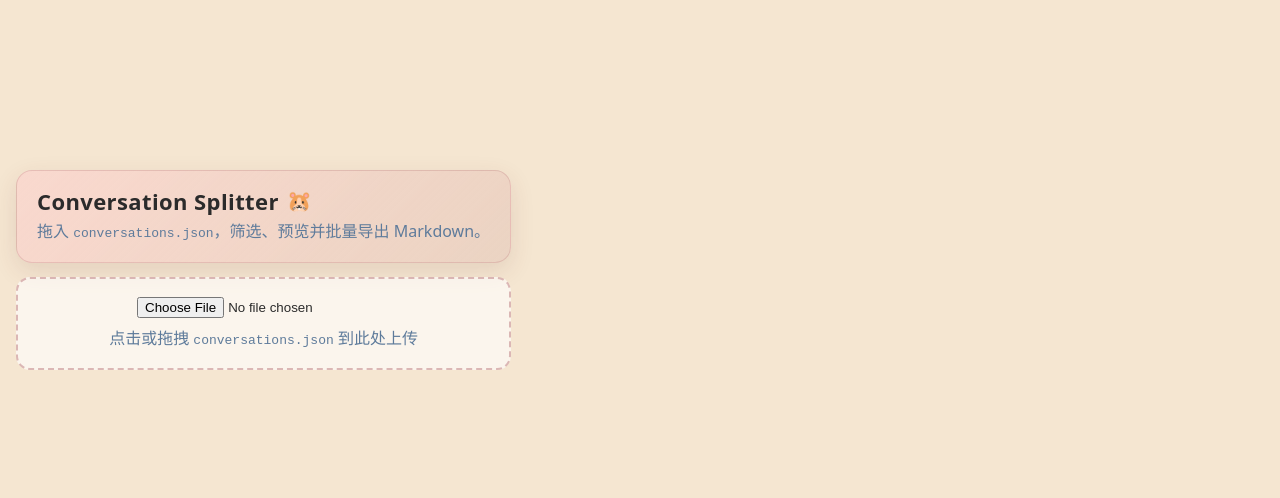
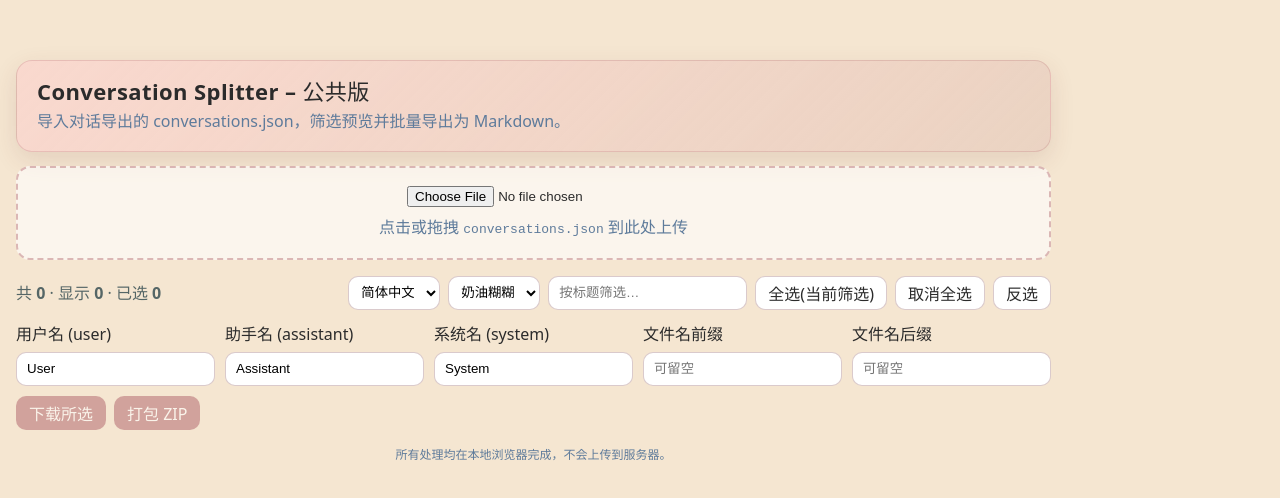
Before and after one commit to chuan-101/json-splitter-public, a React (Vite) app: page / in a window 1280 px wide. Shown: the part 130-628 px from the top of the page. Built offline with nearby package versions, Linux system fonts and the light colour scheme.

Commit message:
initial public version

```diff
--- a/src/JsonConvoSplitter.jsx
+++ b/src/JsonConvoSplitter.jsx
@@ -1,13 +1,38 @@
-import React, { useState, useMemo } from "react";
+import React, { useMemo, useState } from "react";
 
-export default function JsonConvoSplitter() {
+/**
+ * PublicJsonConvoExporter
+ * — A clean, public-friendly version of the JSON conversation splitter/exporter.
+ * Differences vs. the private build:
+ *   • Neutral speaker names (Assistant/User) with user-editable labels
+ *   • Optional nickname mapping by role
+ *   • Language toggle (简体中文 / English)
+ *   • Same minimal ZIP (store) writer, no dependencies
+ *   • Theme selector kept, hamster removed (but still cute ✨)
+ *   • Filename pattern customizable
+ */
+export default function PublicJsonConvoExporter() {
+  // ---------- UI State ----------
   const [convos, setConvos] = useState([]);
   const [selected, setSelected] = useState(new Set());
   const [query, setQuery] = useState("");
   const [dragging, setDragging] = useState(false);
   const [previewIdx, setPreviewIdx] = useState(null);
   const [theme, setTheme] = useState("cream");
+  const [lang, setLang] = useState("zh"); // zh | en
 
+  // Display name mapping
+  const [roleNameUser, setRoleNameUser] = useState("User");
+  const [roleNameAssistant, setRoleNameAssistant] = useState("Assistant");
+  const [roleNameSystem, setRoleNameSystem] = useState("System");
+
+  // Filename controls
+  const [filePrefix, setFilePrefix] = useState("");
+  const [fileSuffix, setFileSuffix] = useState("");
+
+  const t = (k) => (translations[lang]?.[k] ?? k);
+
+  // ---------- Helpers ----------
   const safe = (s) => (s || "Untitled").replace(/[^0-9A-Za-z_\-\u4e00-\u9fa5]+/g, "_").slice(0, 80);
 
   const buildChain = (conv) => {
@@ -29,14 +54,21 @@ export default function JsonConvoSplitter() {
     return String(message.content);
   };
 
+  const roleDisplay = (role) => {
+    const r = (role || "assistant").toLowerCase();
+    if (r === "user") return roleNameUser;
+    if (r === "system") return roleNameSystem;
+    return roleNameAssistant; // assistant, tool, function → treat as assistant for display
+  };
+
   const toMarkdown = (conv) => {
     const chain = buildChain(conv);
     return chain
       .map((m) => {
         const role = m.author?.role || "assistant";
         const text = extractText(m);
-        const displayRole = role === "assistant" ? "Syzygy" : "串串";
-        return `**${displayRole.toUpperCase()}**:\n${text}`;
+        const displayRole = roleDisplay(role);
+        return `**${displayRole}**:\n${text}`;
       })
       .join("\n\n\n");
   };
@@ -109,7 +141,7 @@ export default function JsonConvoSplitter() {
     return new Blob([zipBytes], { type: 'application/zip' });
   };
 
-  // ---------- events ----------
+  // ---------- Events ----------
   const onFile = async (file) => {
     if (!file) return;
     try {
@@ -119,7 +151,7 @@ export default function JsonConvoSplitter() {
       setSelected(new Set(json.map((_, i) => i)));
       setPreviewIdx(json.length ? 0 : null);
     } catch (e) {
-      alert("无法解析 JSON：" + e.message);
+      alert((lang === 'zh' ? '无法解析 JSON：' : 'Cannot parse JSON: ') + e.message);
     }
   };
 
@@ -151,10 +183,17 @@ export default function JsonConvoSplitter() {
   const deselectAllVisible = () => { const n = new Set(selected); visible.forEach(({ idx }) => n.delete(idx)); setSelected(n); };
   const invertVisible = () => { const n = new Set(selected); visible.forEach(({ idx }) => (n.has(idx) ? n.delete(idx) : n.add(idx))); setSelected(n); };
 
+  const makeFileName = (conv) => {
+    const { iso } = fmtDate(conv.create_time);
+    const title = safe(conv.title);
+    const prefix = filePrefix ? `${safe(filePrefix)}_` : "";
+    const suffix = fileSuffix ? `_${safe(fileSuffix)}` : "";
+    return `${prefix}${iso}_${title}${suffix}.md`;
+  };
+
   const downloadOne = (idx) => {
     const conv = convos[idx];
-    const { iso } = fmtDate(conv.create_time);
-    const filename = `${iso}_${safe(conv.title)}.md`;
+    const filename = makeFileName(conv);
     const blob = new Blob([toMarkdown(conv)], { type: "text/markdown" });
     triggerDownload(blob, filename);
   };
@@ -164,8 +203,7 @@ export default function JsonConvoSplitter() {
     const enc = new TextEncoder();
     const files = [...selected].sort((a,b)=>a-b).map(i => {
       const conv = convos[i];
-      const { iso } = fmtDate(conv.create_time);
-      const name = `${iso}_${safe(conv.title)}.md`;
+      const name = makeFileName(conv);
       const data = enc.encode(toMarkdown(conv));
       return { name, data };
     });
@@ -181,8 +219,8 @@ export default function JsonConvoSplitter() {
       <style>{theme === 'cream' ? cssCream : theme === 'berry' ? cssBerry : cssBasket}</style>
       <div className="wrap">
         <header className="hero">
-          <h1>Conversation Splitter <span className="ham">🐹</span></h1>
-          <p>拖入 <code>conversations.json</code>，筛选、预览并批量导出 Markdown。</p>
+          <h1>{t('title')}</h1>
+          <p>{t('subtitle')}</p>
         </header>
 
         <section
@@ -192,28 +230,57 @@ export default function JsonConvoSplitter() {
           onDrop={onDrop}
         >
           <input type="file" accept="application/json" onChange={(e) => onFile(e.target.files?.[0])} />
-          <div className="hint"><strong>点击或拖拽</strong> <code>conversations.json</code> 到此处上传</div>
+          <div className="hint"><strong>{t('clickOrDrag')}</strong> <code>conversations.json</code> {t('toHere')}</div>
         </section>
 
-        {convos.length > 0 && (
-          <>
         <div className="toolbar">
-              <div className="stats">共 <b>{convos.length}</b> 条 · 显示 <b>{visible.length}</b> 条 · 已选 <b>{selected.size}</b> 条</div>
+          <div className="stats">{t('total')} <b>{convos.length}</b> · {t('shown')} <b>{visible.length}</b> · {t('selected')} <b>{selected.size}</b></div>
           <div className="actions">
+            <select className="select" value={lang} onChange={(e)=>setLang(e.target.value)}>
+              <option value="zh">简体中文</option>
+              <option value="en">English</option>
+            </select>
             <select className="select" value={theme} onChange={(e)=>setTheme(e.target.value)}>
-                  <option value="cream">奶油糊糊</option>
-                  <option value="berry">浆果啃啃</option>
-                  <option value="basket">花篮翻翻</option>
+              <option value="cream">{t('themeCream')}</option>
+              <option value="berry">{t('themeBerry')}</option>
+              <option value="basket">{t('themeBasket')}</option>
             </select>
-                <input className="search" placeholder="按标题筛选…" value={query} onChange={(e)=>setQuery(e.target.value)} />
-                <button onClick={selectAllVisible}>全选(当前筛选)</button>
-                <button onClick={deselectAllVisible}>取消全选</button>
-                <button onClick={invertVisible}>反选</button>
-                <button className="primary" disabled={!selected.size} onClick={downloadSelected}>吱吱收下</button>
-                <button className="primary" disabled={!selected.size} onClick={downloadZip}>打包ZIP</button>
+            <input className="search" placeholder={t('filterByTitle')} value={query} onChange={(e)=>setQuery(e.target.value)} />
+            <button onClick={selectAllVisible}>{t('selectAll')}</button>
+            <button onClick={deselectAllVisible}>{t('deselectAll')}</button>
+            <button onClick={invertVisible}>{t('invert')}</button>
           </div>
         </div>
 
+        {/* Role mapping + filename controls */}
+        <div className="panel">
+          <div className="group">
+            <label>{t('roleUser')}</label>
+            <input className="input" value={roleNameUser} onChange={(e)=>setRoleNameUser(e.target.value)} />
+          </div>
+          <div className="group">
+            <label>{t('roleAssistant')}</label>
+            <input className="input" value={roleNameAssistant} onChange={(e)=>setRoleNameAssistant(e.target.value)} />
+          </div>
+          <div className="group">
+            <label>{t('roleSystem')}</label>
+            <input className="input" value={roleNameSystem} onChange={(e)=>setRoleNameSystem(e.target.value)} />
+          </div>
+          <div className="group">
+            <label>{t('filePrefix')}</label>
+            <input className="input" value={filePrefix} onChange={(e)=>setFilePrefix(e.target.value)} placeholder={t('optional')} />
+          </div>
+          <div className="group">
+            <label>{t('fileSuffix')}</label>
+            <input className="input" value={fileSuffix} onChange={(e)=>setFileSuffix(e.target.value)} placeholder={t('optional')} />
+          </div>
+          <div className="group rowBtns">
+            <button className="primary" disabled={!selected.size} onClick={downloadSelected}>{t('downloadSel')}</button>
+            <button className="primary" disabled={!selected.size} onClick={downloadZip}>{t('downloadZip')}</button>
+          </div>
+        </div>
+
+        {convos.length > 0 && (
           <div className="split">
             {/* left list */}
             <div className="list">
@@ -224,24 +291,16 @@ export default function JsonConvoSplitter() {
                 const msgCount = buildChain(c).length;
                 const active = previewIdx === idx;
                 return (
-                    <div
-                      key={c.id || idx}
-                      className={"row" + (active ? " active" : "")}
-                      onClick={() => highlight(idx)}
-                    >
+                  <div key={c.id || idx} className={"row" + (active ? " active" : "")} onClick={() => highlight(idx)}>
                     <label className="chk">
-                        <input
-                          type="checkbox"
-                          checked={checked}
-                          onChange={(e) => { e.stopPropagation(); toggle(idx); }}
-                        />
+                      <input type="checkbox" checked={checked} onChange={(e) => { e.stopPropagation(); toggle(idx); }} />
                     </label>
                     <div className="meta">
                       <div className="title" title={c.title || "Untitled"}>{date}｜{c.title || "Untitled"}</div>
-                        <div className="sub">{msgCount} 条消息</div>
+                      <div className="sub">{msgCount} {t('messages')}</div>
                     </div>
                     <div className="spacer" />
-                      <button className="ghost" onClick={(e) => { e.stopPropagation(); downloadOne(idx); }}>单独下载</button>
+                    <button className="ghost" onClick={(e) => { e.stopPropagation(); downloadOne(idx); }}>{t('downloadOne')}</button>
                   </div>
                 );
               })}
@@ -253,14 +312,14 @@ export default function JsonConvoSplitter() {
                 <>
                   <div className="pv-head">
                     <div className="pv-title" title={previewConv.title || "Untitled"}>{previewConv.title || "Untitled"}</div>
-                      <div className="pv-sub">{fmtDate(previewConv.create_time).d.toLocaleString()} · {previewMsgs.length} 条消息</div>
+                    <div className="pv-sub">{fmtDate(previewConv.create_time).d.toLocaleString()} · {previewMsgs.length} {t('messages')}</div>
                   </div>
                   <div className="pv-body">
                     {previewMsgs.map((m, i) => {
                       const role = m.author?.role || "assistant";
                       const text = extractText(m);
                       const side = role === "assistant" ? "left" : "right";
-                        const displayRole = role === "assistant" ? "Syzygy" : "串串";
+                      const displayRole = roleDisplay(role);
                       return (
                         <div key={i} className={`msg ${side}`}>
                           <div className="bubble">
@@ -273,28 +332,89 @@ export default function JsonConvoSplitter() {
                   </div>
                 </>
               ) : (
-                  <div className="pv-empty">选择左侧一条对话进行预览</div>
+                <div className="pv-empty">{t('pickOnLeft')}</div>
               )}
             </div>
           </div>
-          </>
         )}
+
+        <footer className="foot">
+          <div>{t('privacyNote')}</div>
+        </footer>
       </div>
     </div>
   );
 }
 
+// ------------------- i18n -------------------
+const translations = {
+  zh: {
+    title: "Conversation Splitter – 公共版",
+    subtitle: "导入对话导出的 conversations.json，筛选预览并批量导出为 Markdown。",
+    clickOrDrag: "点击或拖拽",
+    toHere: "到此处上传",
+    total: "共",
+    shown: "显示",
+    selected: "已选",
+    themeCream: "奶油糊糊",
+    themeBerry: "浆果啃啃",
+    themeBasket: "花篮翻翻",
+    filterByTitle: "按标题筛选…",
+    selectAll: "全选(当前筛选)",
+    deselectAll: "取消全选",
+    invert: "反选",
+    roleUser: "用户名 (user)",
+    roleAssistant: "助手名 (assistant)",
+    roleSystem: "系统名 (system)",
+    filePrefix: "文件名前缀",
+    fileSuffix: "文件名后缀",
+    optional: "可留空",
+    downloadSel: "下载所选",
+    downloadZip: "打包 ZIP",
+    downloadOne: "单独下载",
+    messages: "条消息",
+    pickOnLeft: "选择左侧一条对话进行预览",
+    privacyNote: "所有处理均在本地浏览器完成，不会上传到服务器。",
+  },
+  en: {
+    title: "Conversation Splitter – Public Edition",
+    subtitle: "Import conversations.json, filter/preview and export conversations to Markdown.",
+    clickOrDrag: "Click or drag",
+    toHere: "here to upload",
+    total: "Total",
+    shown: "Shown",
+    selected: "Selected",
+    themeCream: "Cream",
+    themeBerry: "Berry",
+    themeBasket: "Basket",
+    filterByTitle: "Filter by title…",
+    selectAll: "Select All (filtered)",
+    deselectAll: "Deselect All",
+    invert: "Invert",
+    roleUser: "User name (user)",
+    roleAssistant: "Assistant name (assistant)",
+    roleSystem: "System name (system)",
+    filePrefix: "Filename prefix",
+    fileSuffix: "Filename suffix",
+    optional: "optional",
+    downloadSel: "Download Selected",
+    downloadZip: "ZIP Selected",
+    downloadOne: "Download",
+    messages: "messages",
+    pickOnLeft: "Pick a conversation on the left to preview",
+    privacyNote: "All processing happens locally in your browser; nothing is uploaded.",
+  },
+};
+
 // ------------------- Themes -------------------
-// 奶油糊糊（浅色）
-const cssCream = `
+const cssBase = `
 :root{--bg:#F5E6D1;--card:#fff;--muted:#5E7B9B;--text:#2b2b2b;--accent:#B46C72;--accent-600:#6E2E34;--ring:#FFC8CB;--bubble-user:#fff;--bubble-assist:#FFECEF}
 *{box-sizing:border-box}
 body{margin:0;background:var(--bg);font-family:ui-sans-serif,system-ui,-apple-system,Segoe UI,Roboto,Helvetica,Arial}
 .outer{min-height:100vh;display:flex;align-items:center;justify-content:center}
 .wrap{max-width:1100px;margin:32px auto;padding:0 16px;color:var(--text)}
 .hero{background:linear-gradient(135deg,rgba(255,200,203,.45),rgba(180,108,114,.15));border:1px solid rgba(180,108,114,.25);padding:18px 20px;border-radius:16px;box-shadow:0 8px 24px rgba(110,46,52,.12)}
-.hero h1{margin:0 0 6px 0;font-size:22px;letter-spacing:.4px;display:flex;align-items:center;gap:8px}
-.hero .ham{font-size:20px}
+.hero h1{margin:0 0 6px 0;font-size:22px;letter-spacing:.4px}
 .hero p{margin:0;color:var(--muted)}
 .dropzone{margin-top:14px;border:2px dashed rgba(180,108,114,.45);border-radius:14px;padding:18px;text-align:center;background:rgba(255,255,255,.6)}
 .dropzone.dragging{background:rgba(255,200,203,.4);border-color:var(--ring)}
@@ -311,6 +431,10 @@ button:hover{border-color:var(--accent)}
 button.primary{background:var(--accent);border-color:transparent;color:#fff}
 button.primary:disabled{opacity:.55;cursor:not-allowed}
 button.ghost{background:transparent;border-color:rgba(110,46,52,.25);color:var(--muted)}
+.panel{display:grid;grid-template-columns:repeat(5,1fr);gap:10px;margin-top:12px}
+.panel .group{display:flex;flex-direction:column;gap:6px}
+.panel .group.rowBtns{grid-column:span 5;display:flex;flex-direction:row;gap:8px;align-items:center}
+.input{height:34px;padding:6px 10px;border-radius:10px;border:1px solid rgba(110,46,52,.25);background:#fff}
 .split{display:grid;grid-template-columns: 1fr 1fr;gap:12px;margin-top:12px}
 .list{border:1px solid rgba(110,46,52,.25);border-radius:12px;overflow:hidden;background:var(--card);max-height:540px;overflow-y:auto}
 .row{display:flex;align-items:center;gap:10px;padding:10px 12px;border-bottom:1px solid rgba(110,46,52,.15);background:#fff}
@@ -335,111 +459,29 @@ button.ghost{background:transparent;border-color:rgba(110,46,52,.25);color:var(-
 .msg .role{font-size:11px;color:#6E2E34;opacity:.8;margin-bottom:4px}
 .msg .text{white-space:pre-wrap;word-break:break-word}
 .pv-empty{padding:20px;color:var(--muted)}
+.foot{margin:16px 0;color:var(--muted);font-size:12px;text-align:center}
+@media (max-width: 1000px){.panel{grid-template-columns:repeat(2,1fr)}.panel .group.rowBtns{grid-column:span 2}}
 @media (max-width: 900px){.split{grid-template-columns:1fr}}
 `;
 
-// 浆果啃啃（复古深莓）
-const cssBerry = `
-:root{--bg:#284139;--card:#111A19;--muted:#BB6830;--text:#F8D794;--accent:#BB6830;--accent-600:#F8D794;--ring:#BB6830;--bubble-user:#111A19;--bubble-assist:#2f5146}
-*{box-sizing:border-box}
-body{margin:0;background:var(--bg);font-family:ui-sans-serif,system-ui,-apple-system,Segoe UI,Roboto,Helvetica,Arial}
-.outer{min-height:100vh;display:flex;align-items:center;justify-content:center}
-.wrap{max-width:1100px;margin:32px auto;padding:0 16px;color:var(--text)}
-.hero{background:linear-gradient(135deg,rgba(187,104,48,.25),rgba(17,26,25,.6));border:1px solid rgba(187,104,48,.4);padding:18px 20px;border-radius:16px;box-shadow:0 8px 24px rgba(0,0,0,.35)}
-.hero h1{margin:0 0 6px 0;font-size:22px;letter-spacing:.4px;display:flex;align-items:center;gap:8px;color:var(--text)}
-.hero .ham{font-size:20px}
-.hero p{margin:0;color:var(--muted)}
-.dropzone{margin-top:14px;border:2px dashed rgba(187,104,48,.6);border-radius:14px;padding:18px;text-align:center;background:rgba(17,26,25,.7)}
-.dropzone.dragging{background:rgba(187,104,48,.25);border-color:var(--ring)}
-.dropzone input{display:block;margin:0 auto 8px}
-.dropzone .hint{color:var(--muted)}
-.toolbar{display:flex;flex-wrap:wrap;gap:10px;align-items:center;margin-top:16px}
-.toolbar .stats{color:var(--muted)}
-.toolbar .actions{margin-left:auto;display:flex;gap:8px;align-items:center}
-.select{height:34px;padding:0 8px;border-radius:10px;border:1px solid rgba(187,104,48,.4);background:#111A19;color:var(--text)}
-.search{height:34px;padding:6px 10px;border-radius:10px;border:1px solid rgba(187,104,48,.4);background:#111A19;color:var(--text);min-width:180px;outline:none}
-.search:focus{border-color:var(--ring);box-shadow:0 0 0 3px rgba(187,104,48,.25)}
-button{height:34px;padding:0 12px;border-radius:10px;border:1px solid rgba(187,104,48,.4);background:#111A19;color:var(--text);cursor:pointer}
-button:hover{border-color:var(--ring)}
-button.primary{background:var(--accent);border-color:transparent;color:#111A19}
-button.primary:disabled{opacity:.55;cursor:not-allowed}
-button.ghost{background:transparent;border-color:rgba(187,104,48,.4);color:var(--muted)}
-.split{display:grid;grid-template-columns: 1fr 1fr;gap:12px;margin-top:12px}
-.list{border:1px solid rgba(187,104,48,.4);border-radius:12px;overflow:hidden;background:var(--card);max-height:540px;overflow-y:auto}
-.row{display:flex;align-items:center;gap:10px;padding:10px 12px;border-bottom:1px solid rgba(187,104,48,.3);background:#111A19;color:var(--text)}
-.row:hover{background:#1a2a26}
-.row.active{background:#223630}
-.row:last-child{border-bottom:none}
-.chk{display:flex;align-items:center}
-.meta{min-width:0}
-.title{font-size:14px;white-space:nowrap;overflow:hidden;text-overflow:ellipsis;color:var(--text)}
-.sub{font-size:12px;color:var(--muted)}
-.spacer{flex:1}
-.preview{border:1px solid rgba(187,104,48,.4);border-radius:12px;background:var(--card);display:flex;flex-direction:column;min-height:360px;max-height:540px;overflow:hidden;color:var(--text)}
-.pv-head{padding:12px 14px;border-bottom:1px solid rgba(187,104,48,.3)}
-.pv-title{font-weight:600}
-.pv-sub{font-size:12px;color:var(--muted)}
-.pv-body{padding:12px 10px;overflow:auto;background:#111A19}
-.msg{display:flex;margin:8px 0}
-.msg.left{justify-content:flex-start}
-.msg.right{justify-content:flex-end}
-.msg .bubble{max-width:100%;padding:8px 10px;border-radius:10px;border:1px solid rgba(187,104,48,.4);background:var(--bubble-assist);box-shadow:0 2px 8px rgba(0,0,0,.25);color:var(--text)}
-.msg.right .bubble{background:var(--bubble-user)}
-.msg .role{font-size:11px;color:var(--accent);opacity:.9;margin-bottom:4px}
-.msg .text{white-space:pre-wrap;word-break:break-word}
-.pv-empty{padding:20px;color:var(--muted)}
-@media (max-width: 900px){.split{grid-template-columns:1fr}}
-`;
+// Cream
+const cssCream = cssBase;
 
-// 花篮翻翻（莫奈花园风紫色系）
-const cssBasket = `
-:root{--bg:#F3EAF7;--card:#FFFFFF;--muted:#9C7CA5;--text:#2E2435;--accent:#C89BCB;--accent-600:#7A4E7E;--ring:#C89BCB;--bubble-user:#fff;--bubble-assist:#F8F0FA}
-*{box-sizing:border-box}
-body{margin:0;background:var(--bg);font-family:ui-sans-serif,system-ui,-apple-system,Segoe UI,Roboto,Helvetica,Arial}
-.outer{min-height:100vh;display:flex;align-items:center;justify-content:center}
-.wrap{max-width:1100px;margin:32px auto;padding:0 16px;color:var(--text)}
-.hero{background:linear-gradient(135deg,rgba(200,155,203,.3),rgba(122,78,126,.15));border:1px solid rgba(200,155,203,.35);padding:18px 20px;border-radius:16px;box-shadow:0 8px 24px rgba(46,36,53,.15)}
-.hero h1{margin:0 0 6px 0;font-size:22px;display:flex;align-items:center;gap:8px;color:var(--text)}
-.hero .ham{font-size:20px}
-.hero p{margin:0;color:var(--muted)}
-.dropzone{margin-top:14px;border:2px dashed rgba(200,155,203,.45);border-radius:14px;padding:18px;text-align:center;background:rgba(255,255,255,.8)}
-.dropzone.dragging{background:rgba(200,155,203,.25);border-color:var(--ring)}
-.dropzone input{display:block;margin:0 auto 8px}
-.dropzone .hint{color:var(--muted)}
-.toolbar{display:flex;flex-wrap:wrap;gap:10px;align-items:center;margin-top:16px}
-.toolbar .stats{color:var(--muted)}
-.toolbar .actions{margin-left:auto;display:flex;gap:8px;align-items:center}
-.select{height:34px;padding:0 8px;border-radius:10px;border:1px solid rgba(200,155,203,.35);background:#fff;color:var(--text)}
-.search{height:34px;padding:6px 10px;border-radius:10px;border:1px solid rgba(200,155,203,.35);background:#fff;color:var(--text);min-width:180px;outline:none}
-.search:focus{border-color:var(--ring);box-shadow:0 0 0 3px rgba(200,155,203,.25)}
-button{height:34px;padding:0 12px;border-radius:10px;border:1px solid rgba(200,155,203,.35);background:#fff;color:var(--text);cursor:pointer}
-button:hover{border-color:var(--ring)}
-button.primary{background:var(--accent);border-color:transparent;color:#fff}
-button.primary:disabled{opacity:.55;cursor:not-allowed}
-button.ghost{background:transparent;border-color:rgba(200,155,203,.35);color:var(--muted)}
-.split{display:grid;grid-template-columns: 1fr 1fr;gap:12px;margin-top:12px}
-.list{border:1px solid rgba(200,155,203,.35);border-radius:12px;overflow:hidden;background:var(--card);max-height:540px;overflow-y:auto}
-.row{display:flex;align-items:center;gap:10px;padding:10px 12px;border-bottom:1px solid rgba(200,155,203,.25);background:#fff}
-.row:hover{background:#faf5fb}
-.row.active{background:#f3e1f6}
-.row:last-child{border-bottom:none}
-.chk{display:flex;align-items:center}
-.meta{min-width:0}
-.title{font-size:14px;white-space:nowrap;overflow:hidden;text-overflow:ellipsis;color:var(--text)}
-.sub{font-size:12px;color:var(--muted)}
-.spacer{flex:1}
-.preview{border:1px solid rgba(200,155,203,.35);border-radius:12px;background:var(--card);display:flex;flex-direction:column;min-height:360px;max-height:540px;overflow:hidden;color:var(--text)}
-.pv-head{padding:12px 14px;border-bottom:1px solid rgba(200,155,203,.25)}
-.pv-title{font-weight:600}
-.pv-sub{font-size:12px;color:var(--muted)}
-.pv-body{padding:12px 10px;overflow:auto;background:#fff}
-.msg{display:flex;margin:8px 0}
-.msg.left{justify-content:flex-start}
-.msg.right{justify-content:flex-end}
-.msg .bubble{max-width:100%;padding:8px 10px;border-radius:10px;border:1px solid rgba(200,155,203,.3);background:var(--bubble-assist);box-shadow:0 2px 8px rgba(0,0,0,.05);color:var(--text)}
-.msg.right .bubble{background:var(--bubble-user)}
-.msg .role{font-size:11px;color:var(--accent);opacity:.9;margin-bottom:4px}
-.msg .text{white-space:pre-wrap;word-break:break-word}
-.pv-empty{padding:20px;color:var(--muted)}
-@media (max-width: 900px){.split{grid-template-columns:1fr}}
-`;
+// Berry
+const cssBerry = cssBase
+  .replaceAll('#F5E6D1', '#284139')
+  .replaceAll('#fff', '#111A19')
+  .replaceAll('#2b2b2b', '#F8D794')
+  .replaceAll('#5E7B9B', '#BB6830')
+  .replaceAll('#B46C72', '#BB6830')
+  .replaceAll('#6E2E34', '#F8D794')
+  .replaceAll('#FFECEF', '#2f5146');
+
+// Basket
+const cssBasket = cssBase
+  .replaceAll('#F5E6D1', '#F3EAF7')
+  .replaceAll('#5E7B9B', '#9C7CA5')
+  .replaceAll('#2b2b2b', '#2E2435')
+  .replaceAll('#B46C72', '#C89BCB')
+  .replaceAll('#6E2E34', '#7A4E7E')
+  .replaceAll('#FFECEF', '#F8F0FA');
```
Lines whose indentation alone changed are shown as unchanged.
